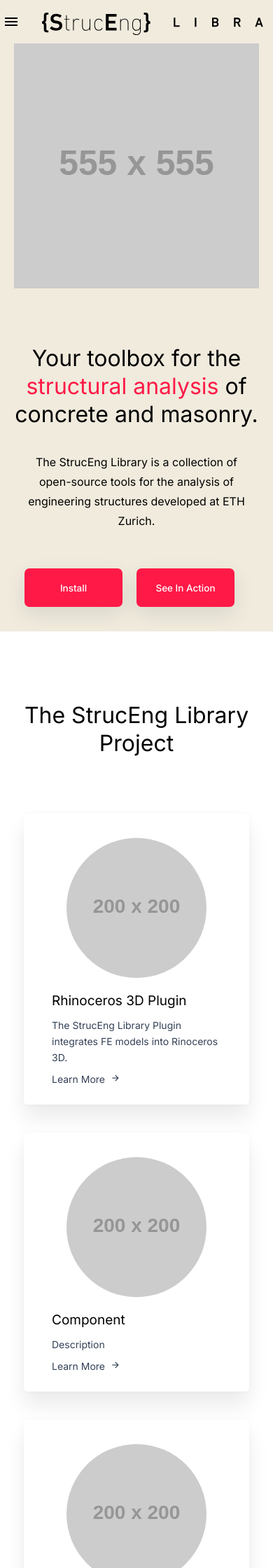
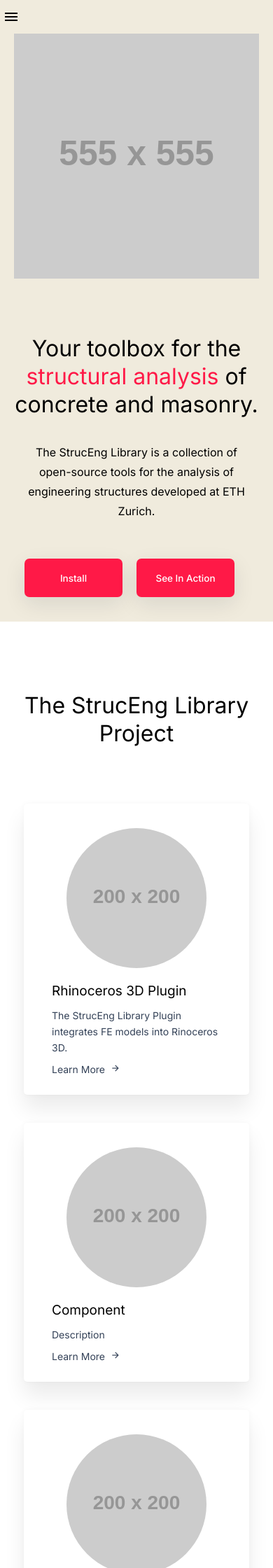
Before and after one commit to kfmResearch-NumericsTeam/Struc_Eng_Library_Website, an MkDocs documentation site: the page built from docs/index.md, in a window 390 px wide. Shown: the top 2240 px of the page at 70% size. Built offline with MkDocs 1.6.1 and Material for MkDocs 9.7.7, drawn with Linux system fonts in a browser that asks for light colours.

Commit message:
do not show logo on mobile as it breaks layout

```diff
--- a/docs/assets/website/style.css
+++ b/docs/assets/website/style.css
@@ -43,12 +43,11 @@
     margin: 0;
     padding-top: 0.3rem !important;
     height: 1.9rem !important;
-    visibility: visible !important;
 }
-.md-logo {
-    visibility: visible !important;
-    display: inline !important;
-}
+/* .md-logo { */
+/*     visibility: visible !important; */
+/*     display: inline !important; */
+/* } */
 
 .md-icon__drawer {
     margin-right: 1rem;
--- a/overrides/partials/header.html
+++ b/overrides/partials/header.html
@@ -18,11 +18,6 @@
     aria-label="{{ lang.t('header.title') }}"
   >
 
-      <!-- Button to open drawer -->
-    <label class="md-header__button md-icon md-icon__drawer" for="__drawer">
-        {% include ".icons/material/menu" ~ ".svg" %}
-    </label>
-
     <!-- Link to home -->
     <a
       href="{{ config.extra.homepage | d(nav.homepage.url, true) | url }}"
@@ -34,6 +29,10 @@
       {% include "partials/logo.html" %}
     </a>
 
+    <!-- Button to open drawer -->
+    <label class="md-header__button md-icon" for="__drawer">
+        {% include ".icons/material/menu" ~ ".svg" %}
+    </label>
 
 
     <!-- Header title -->
```
Lines whose indentation alone changed are shown as unchanged.
